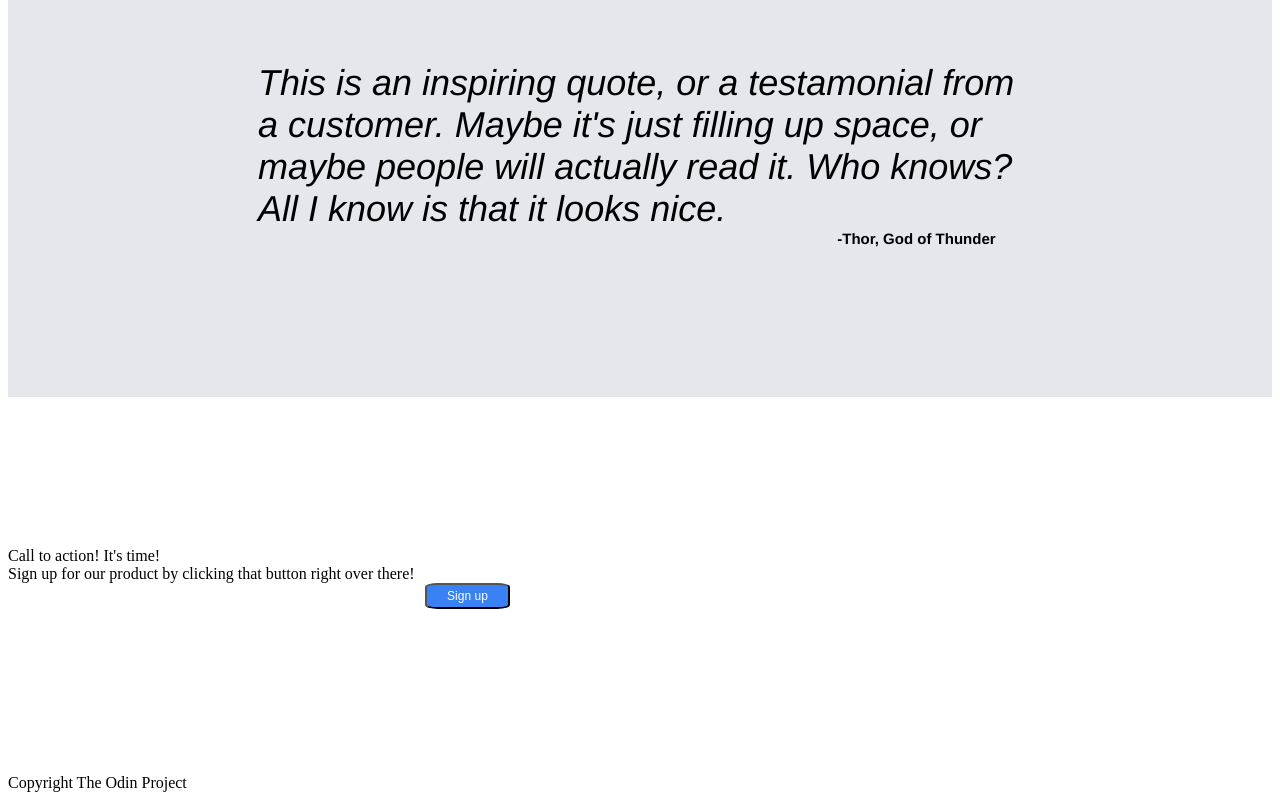
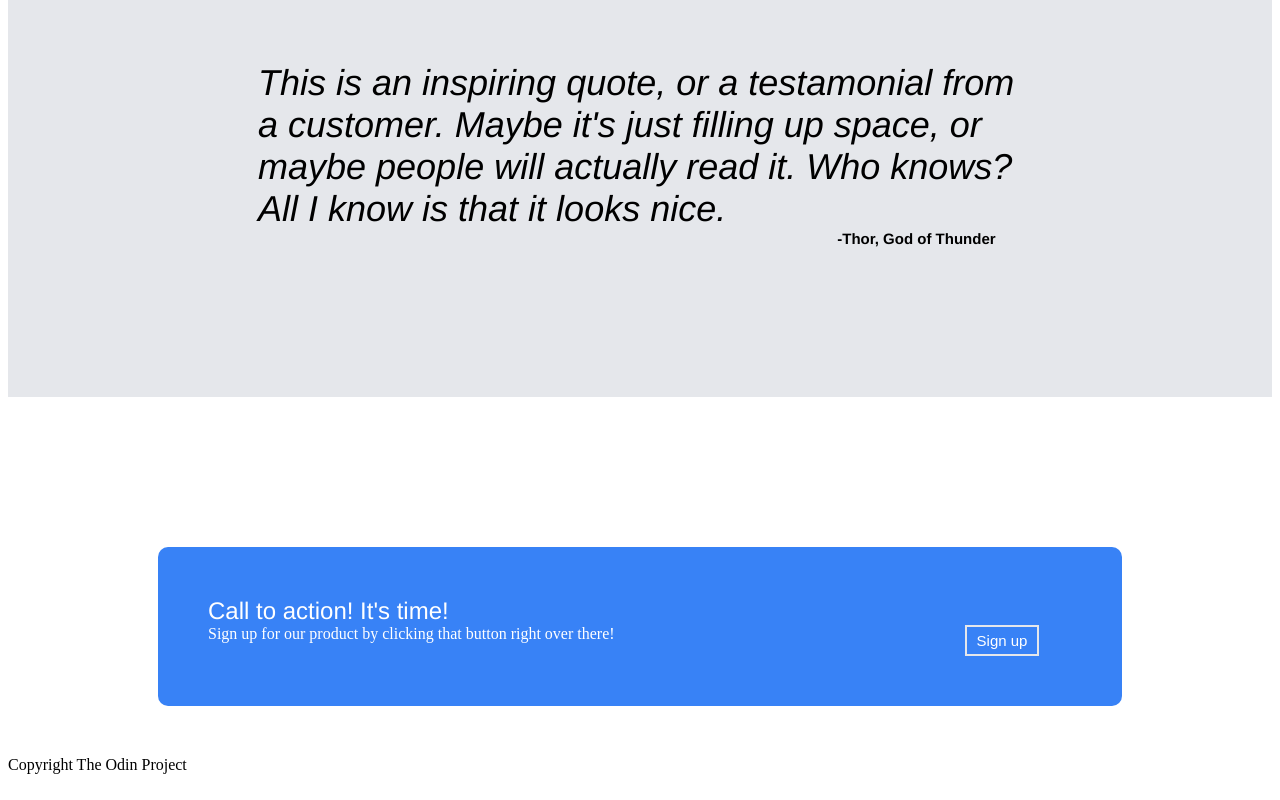
Before and after one commit to hiticasj/firstwebsite, a plain HTML site: page firstwebsite.html in a window 1280 px wide. Shown: the part 1026-1826 px from the top of the page. Drawn offline with Linux system fonts and the light colour scheme.

Commit message:
Added container to bottom text to signup, changed signup button. Arranged both texts and button in signup in CSS.

```diff
--- a/firstwebsite.css
+++ b/firstwebsite.css
@@ -187,5 +187,49 @@ li {
     max-width: 100%;
     margin-bottom: 150px;
 }
+/*quote*/
 
-/*quote*/
+/*signup*/
+.signupcontainer {
+    font-family:'Helvetica', Tahoma, Geneva, sans-serif;
+    background-color: #3882F6;
+    color: white;
+    display: flex;
+    margin-left: 150px;
+    margin-right: 150px;
+    padding-top: 30px;
+    font-size: 24px;
+    font-weight: 550;
+    padding-left: 50px;
+    padding-top: 50px;
+    border-top-left-radius: 10px;
+    border-top-right-radius: 10px;
+
+}
+
+.signupcontainer2 {
+    background-color: #3882F6;
+    color: white;
+    display: flex;
+    margin-left: 150px;
+    margin-right: 150px;
+    padding-left: 50px;
+    padding-bottom: 50px;
+    margin-bottom: 50px;
+    border-bottom-left-radius: 10px;
+    border-bottom-right-radius: 10px;
+}
+
+.button2 {
+    border-color: #E5E7EB;
+    border-style: solid;
+    background-color: #3882F6;
+    color: white;
+    padding-top: 5px;
+    padding-bottom: 5px;
+    padding-left: 10px;
+    padding-right: 10px;
+    font-size: 15px;
+    margin-left: 350px;
+}
+/*signup*/
--- a/firstwebsite.html
+++ b/firstwebsite.html
@@ -63,6 +63,7 @@
         <div class="quote">This is an inspiring quote, or a testamonial from a customer. Maybe it's just filling up space, or maybe people will actually read it. Who knows? All I know is that it looks nice.</div>
         </div>
         </div>
+
         <div class="authorcontainer">
             <div class="*"></div>
             <div class="author">-Thor, God of Thunder</div>
@@ -72,9 +73,11 @@
     <div class="signupcontainer">
     <div class="signup">
         <div class="signuptext">Call to action! It's time!</div>
+        </div>
+        </div>
+        <div class="signupcontainer2">
         <div class="signuptext2">Sign up for our product by clicking that button right over there!</div>
-        <button class="button">Sign up</button>
-    </div>
+        <button class="button2">Sign up</button>
     </div>
 
 
```
